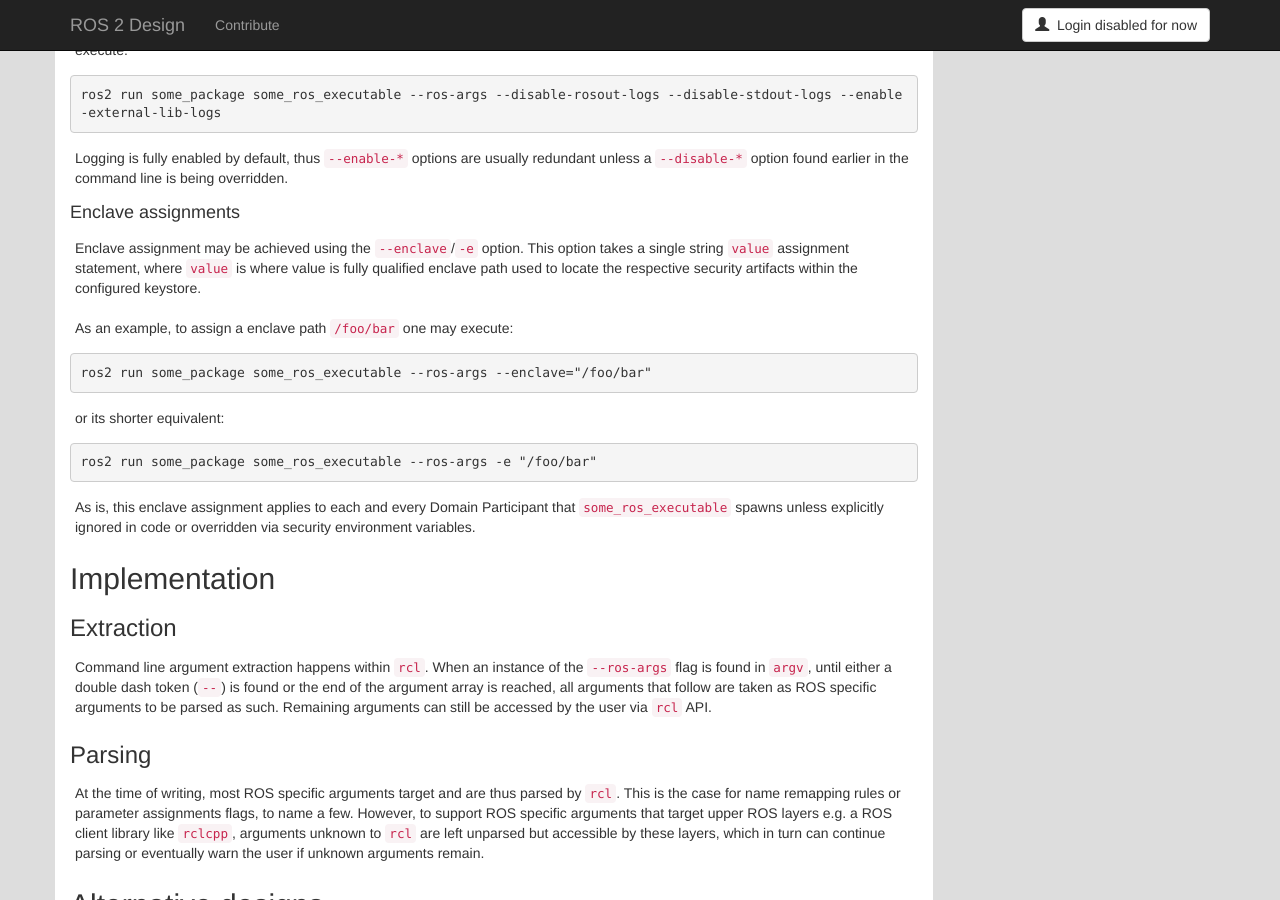
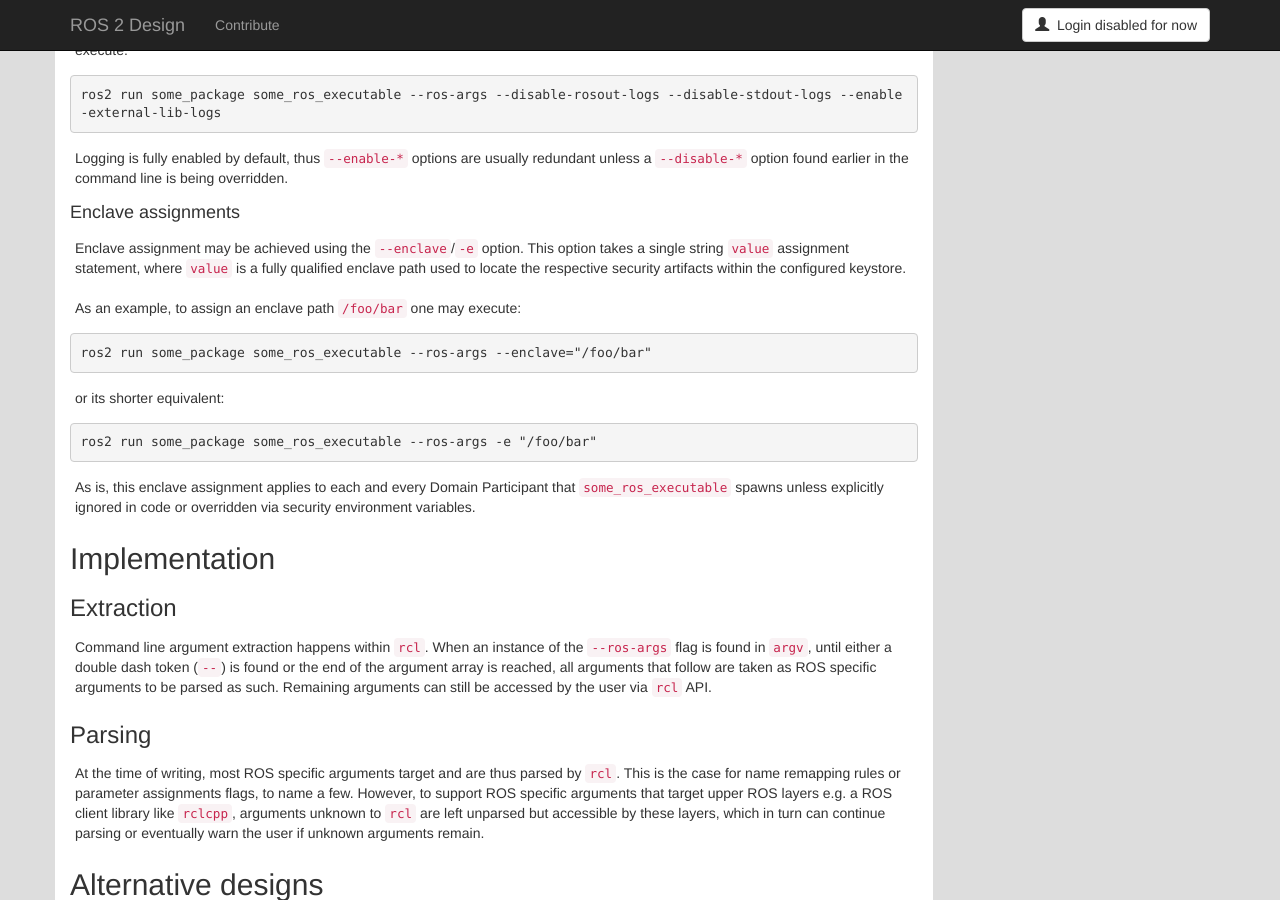
Before and after one commit to ros2/design, a Jekyll site: the page built from articles/150_ros_command_line_arguments.md, in a window 1280 px wide and 900 px high, scrolled down 3332 px. Built offline with Jekyll 4.4.1, drawn with Linux system fonts in a browser that asks for light colours; nearby versions of some CDN libraries.

Commit message:
Fix grammar

````diff
--- a/articles/150_ros_command_line_arguments.md
+++ b/articles/150_ros_command_line_arguments.md
@@ -205,9 +205,9 @@ Logging is fully enabled by default, thus `--enable-*` options are usually redun
 #### Enclave assignments
 
 Enclave assignment may be achieved using the `--enclave`/`-e` option.
-This option takes a single string `value` assignment statement, where `value` is where value is fully qualified enclave path used to locate the respective security artifacts within the configured keystore.
+This option takes a single string `value` assignment statement, where `value` is a fully qualified enclave path used to locate the respective security artifacts within the configured keystore.
 
-As an example, to assign a enclave path `/foo/bar` one may execute:
+As an example, to assign an enclave path `/foo/bar` one may execute:
 
 ```sh
 ros2 run some_package some_ros_executable --ros-args --enclave="/foo/bar"
````
Also changed, not shown: articles/ros2_access_control_policies.md (+3 -6 lines), articles/ros2_dds_security.md (+1 -1 lines), articles/ros2_security_enclaves.md (+1 -1 lines).
